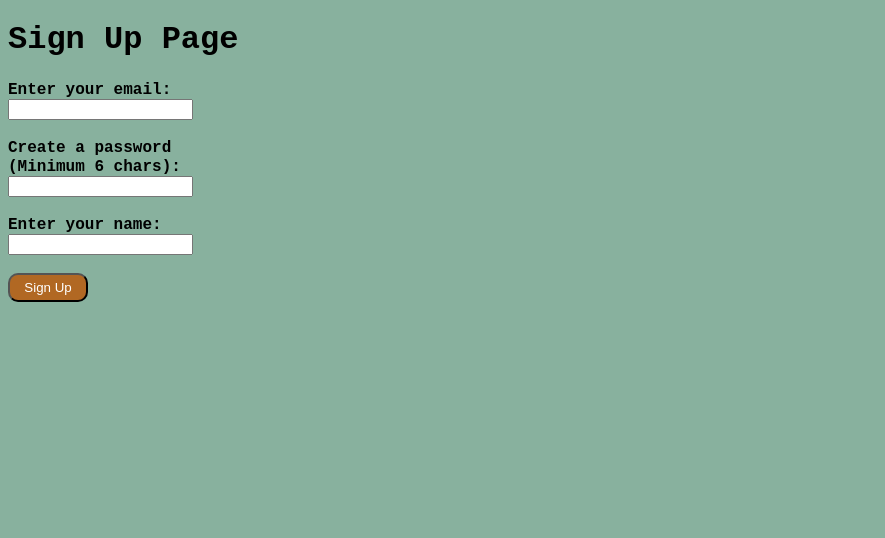
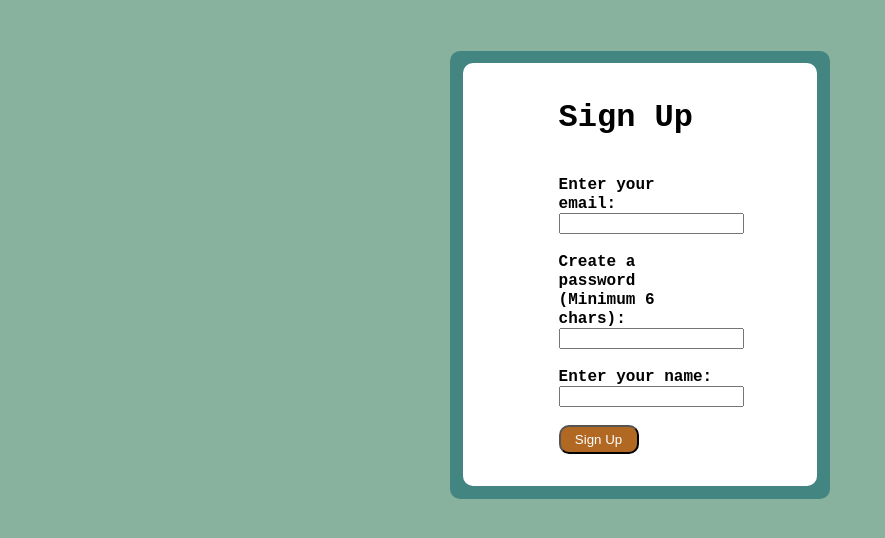
Before and after one commit to savithapatil/choose-your-own-story, a website: page signup.html in a window 1280 px wide. Shown: the whole page, without its empty margins (0-885 px from the left). Drawn offline with nearby package versions, Linux system fonts and the light colour scheme; no server answers.

Commit message:
css changes to login and main

```diff
--- a/signup.html
+++ b/signup.html
@@ -12,8 +12,11 @@
 
     </head>
     <body>
-        <div id = "Signup">
-            <h1>Sign Up Page</h1>
+        <div style="background: rgb(67, 133, 129); margin-left: 35%; margin-right: 35%; margin-top:4%; padding:1%; border-radius: 10px;">
+        <div style="background:white; padding:4%;  border-radius: 10px;">
+        <div class="center" id = "Signup">
+            <h1>Sign Up</h1>
+            <br>
             <form id = "signup-form">
                 <label class="fontclass" for="Email">Enter your email:</label><br>
                 <input type="email" id="email_value" name="username">
@@ -30,9 +33,12 @@
                 <!-- We used w3schools to find the logic for the show password checkbox -->
                 <!-- https://www.w3schools.com/howto/howto_js_toggle_password.asp -->
                 <button id="signUpButton" class = "">Sign Up</button>
-
+                <br>
+                <br>
             </div>
             </form>
+            </div>
+            </div>
 
             <script>
                 var firebaseConfig = {
```
Also changed, not shown: login.html (+14 -1 lines), intro.html (line endings or trailing spaces).
